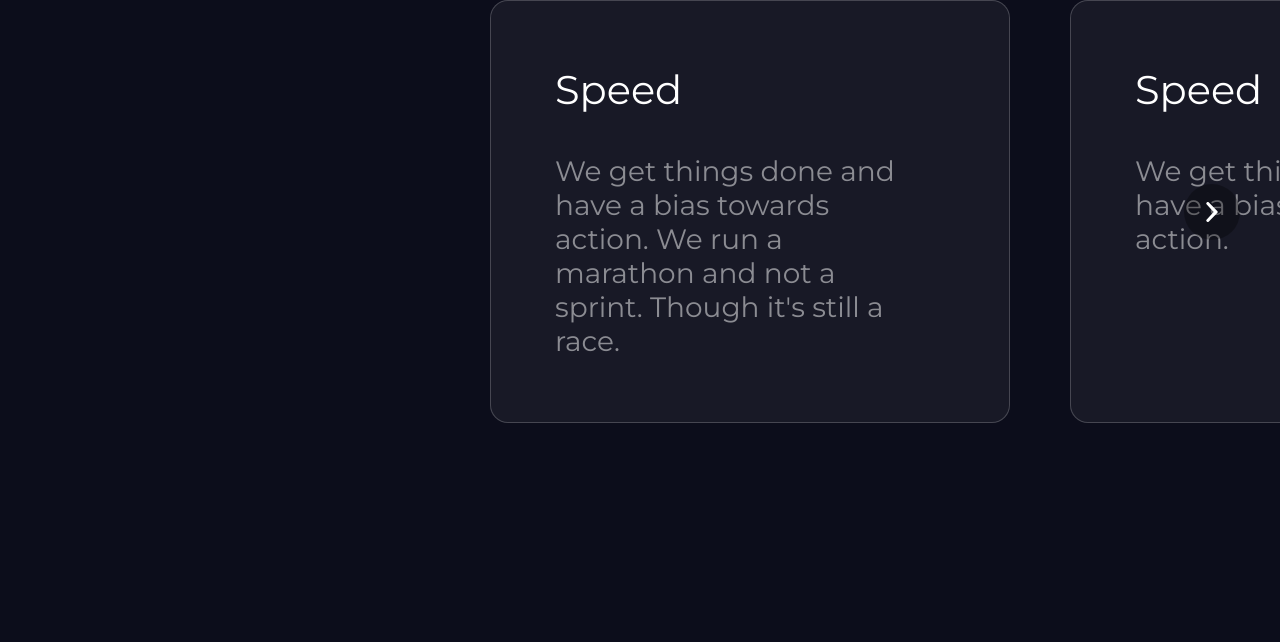
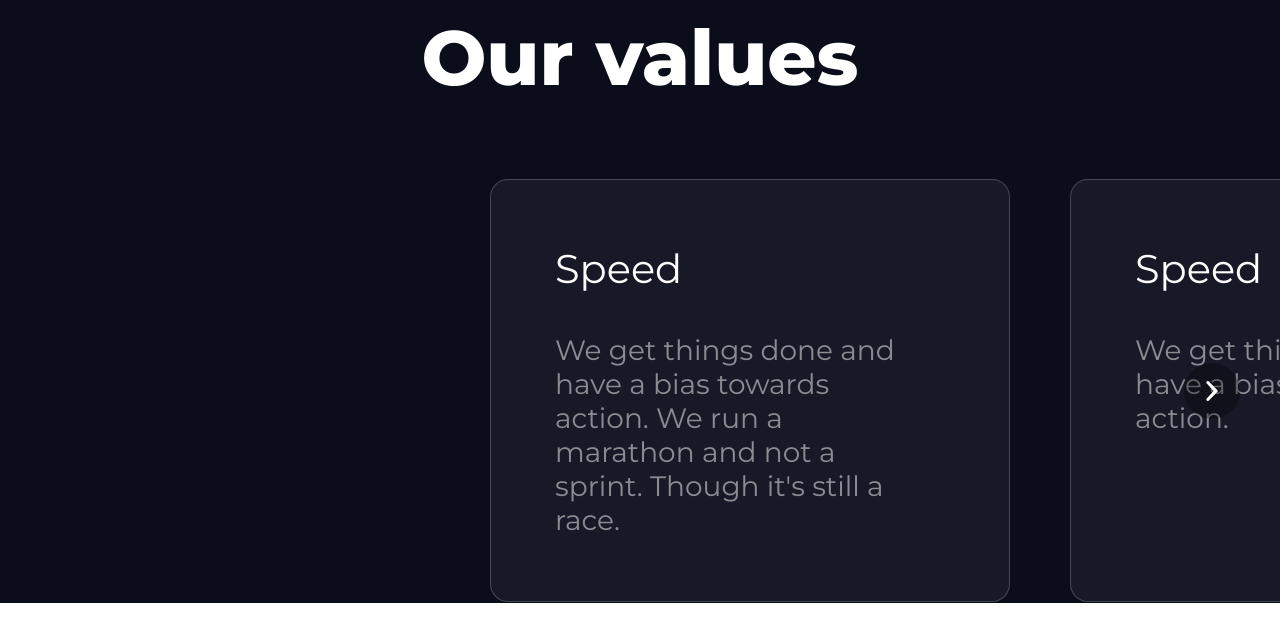
Before and after one commit to vandrela/portfolio, a React (Create React App) app in the folder packages/web/: page / in a window 1280 px wide. Shown: the top 642 px of the page. Built offline with nearby package versions, Linux system fonts and the light colour scheme.

Commit message:
added the OurValuesBlock component and configured tailwind variables for colors

```diff
--- a/packages/web/src/App.tsx
+++ b/packages/web/src/App.tsx
@@ -5,10 +5,10 @@
 // import { useDispatch, useSelector } from "react-redux";
 // import { increment, decrement } from "./counterSlice";
 // import { RootState } from "./store";
-import { Carousel } from "./components/Carousel";
 import Layout from "./components/Layout";
 import "typeface-montserrat";
 import "./App.css";
+import { OurValuesBlock } from "./components/OurValuesBlock";
 
 const slides = [
   {
@@ -53,7 +53,7 @@ function App() {
         <Route path="/contactus" element={<p>Contact Us page</p>} />
         <Route path="*" element={<p>Not Found</p>} />
       </Routes> */}
-      <Carousel slides={slides} />
+      <OurValuesBlock slides={slides} />
       {/*
       <div className="App">
         <header className="App-header">
--- a/packages/web/src/components/Carousel/index.tsx
+++ b/packages/web/src/components/Carousel/index.tsx
@@ -1,14 +1,6 @@
 import { useCallback, useMemo, useRef, useState } from "react";
 import { Chevron } from "../Chevron/Chevron";
-
-interface Slide {
-  title: string;
-  text: string;
-}
-
-interface CarouselProps {
-  slides: Slide[];
-}
+import { CarouselProps } from "../../types/carouselTypes";
 
 const slideWidth = 520;
 const slideMargin = 60;
@@ -49,7 +41,7 @@ export const Carousel = ({ slides }: CarouselProps) => {
 
   return (
     <>
-      <div className="h-[auto] overflow-hidden bg-transparent relative bg-slate-950">
+      <div className="h-[auto] overflow-hidden bg-transparent relative">
         <ul
           ref={sliderRef}
           onScroll={(e) => setSliderPosition(e.currentTarget.scrollLeft)}
@@ -60,11 +52,11 @@ export const Carousel = ({ slides }: CarouselProps) => {
               className="shrink-0 mr-[clamp(40px,6vw,60px)] last:mr-0 snap-always flex"
               key={i}
             >
-              <div className="slide-center relative bg-[rgba(255,255,255,0.05)] border border-solid border-[rgba(255,255,255,0.20)]  h-auto w-[clamp(276px,50vw,520px)]  rounded-[18px] p-[clamp(28px,5vw,85px)]">
+              <div className="slide-center relative bg-transparentWhite border border-solid border-white20 h-auto w-[clamp(276px,50vw,520px)] rounded-[18px] p-[clamp(28px,5vw,85px)]">
                 <h2 className="text-white text-[clamp(20px,4vw,40px)] not-italic font-normal leading-[normal] mb-[clamp(20px,5vw,40px)] text-left">
                   {title}
                 </h2>
-                <p className="text-[rgba(255,255,255,0.50)] text-[clamp(16px,3vw,28px)] font-normal leading-[normal] text-left  max-w-[350px]">
+                <p className="text-transparentWhite50 text-[clamp(16px,3vw,28px)] font-normal leading-[normal] text-left  max-w-[350px]">
                   {text}
                 </p>
               </div>
@@ -74,7 +66,7 @@ export const Carousel = ({ slides }: CarouselProps) => {
         {currentSlide !== 0 && (
           <button
             onClick={() => goToPreviousSlide()}
-            className="w-14 h-14 border-2 border-transparent bg-[rgba(2,2,2,0.3)] rounded-full flex items-center justify-center absolute  left-10 -translate-y-2/4 top-[50%] hover:scale-110 transition-all hover:bg-[rgba(2,2,2,0.41)] md:hidden"
+            className="w-14 h-14 border-2 border-transparent bg-transparentBlack30 rounded-full flex items-center justify-center absolute left-10 -translate-y-2/4 top-[50%] hover:scale-110 transition-all hover:bg-transparentBlack41 md:hidden"
           >
             <Chevron className="w-5 h-5 text-white" />
           </button>
@@ -83,7 +75,7 @@ export const Carousel = ({ slides }: CarouselProps) => {
           <button
             disabled={scrolledToEndOfSlider || currentSlide === slides.length}
             onClick={() => goToNextSlide()}
-            className="w-14 h-14 border-2 border-transparent bg-[rgba(2,2,2,0.3)] rounded-full flex items-center justify-center absolute  right-10 -translate-y-2/4 top-[50%] hover:scale-110 transition-all hover:bg-[rgba(2,2,2,0.41)] md:hidden"
+            className="w-14 h-14 border-2 border-transparent bg-transparentBlack30 rounded-full flex items-center justify-center absolute right-10 -translate-y-2/4 top-[50%] hover:scale-110 transition-all hover:bg-transparentBlack41 md:hidden"
           >
             <Chevron className="rotate-180 w-5 h-5 text-white" />
           </button>
--- a/packages/web/src/components/Layout/index.tsx
+++ b/packages/web/src/components/Layout/index.tsx
@@ -1,8 +1,7 @@
 const Layout = ({ children }: any) => {
   return (
     <>
-      <main className="h-screen bg-[#0C0D1B]">{children}</main>
-      {/* we need to use variables color instead of bg-[#0...]*/}
+      <main className="h-full bg-darkIndigo">{children}</main>
     </>
   );
 };
--- /dev/null
+++ b/packages/web/src/components/OurValuesBlock/index.tsx
@@ -0,0 +1,12 @@
+import { TitleBlock } from "../TitleBlock";
+import { Carousel } from "../Carousel";
+import { CarouselProps } from "../../types/carouselTypes";
+
+export const OurValuesBlock = ({ slides }: CarouselProps) => {
+  return (
+    <>
+      <TitleBlock name="Our values" classNames="text-center" />
+      <Carousel slides={slides} />
+    </>
+  );
+};
--- /dev/null
+++ b/packages/web/src/components/TitleBlock/index.tsx
@@ -0,0 +1,11 @@
+interface TitleBlockProps {
+  name: string;
+  classNames?: string;
+}
+
+export const TitleBlock = ({ name, classNames }: TitleBlockProps) => {
+  const defaultClasses =
+    "text-white text-[clamp(40px,6vw,80px)] mb-[clamp(40px,5vw,80px)] font-extrabold";
+
+  return <h2 className={`${defaultClasses} ${classNames}`}>{name}</h2>;
+};
--- /dev/null
+++ b/packages/web/src/types/carouselTypes.ts
@@ -0,0 +1,8 @@
+export interface Slide {
+  title: string;
+  text: string;
+}
+
+export interface CarouselProps {
+  slides: Slide[];
+}
--- a/packages/web/tailwind.config.js
+++ b/packages/web/tailwind.config.js
@@ -4,7 +4,12 @@ module.exports = {
   theme: {
     extend: {
       colors: {
-        "my-red": "#fc1100",
+        darkIndigo: "#0C0D1B",
+        transparentWhite: "rgba(255, 255, 255, 0.05)",
+        white20: "rgba(255, 255, 255, 0.20)",
+        transparentWhite50: "rgba(255, 255, 255, 0.50)",
+        transparentBlack30: "rgba(2, 2, 2, 0.3)",
+        transparentBlack41: "rgba(2, 2, 2, 0.41)",
       },
     },
     screens: {
```
